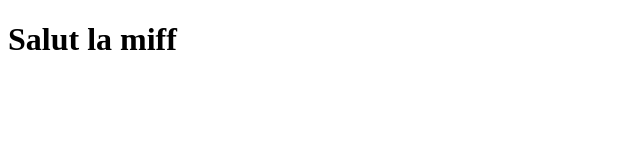
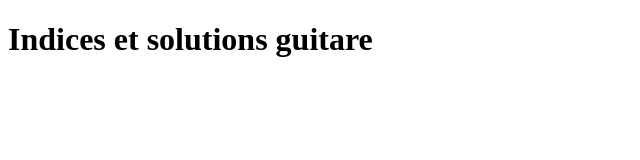
Before and after one commit to athouvenot01/Site, a plain HTML site: page index.html in a window 1280 px wide. Shown: the whole page, without its empty margins (0-640 px from the left). Drawn offline with Linux system fonts and the light colour scheme.

Commit message:
on essaie

```diff
--- a/index.html
+++ b/index.html
@@ -5,6 +5,6 @@
         <meta charset="utf-8" />
     </head>
     <body>
-        <h1>Salut la miff</h1>
+        <h1>Indices et solutions guitare</h1>
     </body>
 </html>
```
